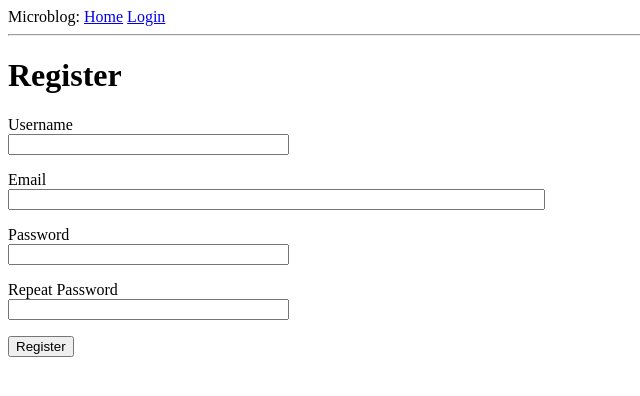
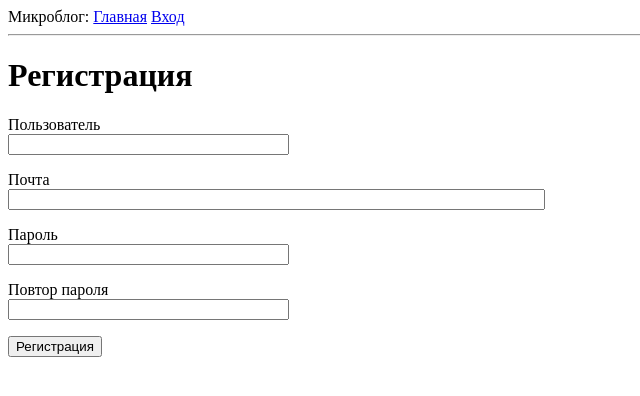
Before and after one commit to 1bal1/microblog, a Flask app: page /register in a window 1280 px wide. Shown: the top 396 px of the page, without its empty margins (0-640 px from the left). Run offline with Flask 3, Linux system fonts and the light colour scheme.

Commit message:
chapter 5

```diff
--- a/app/forms.py
+++ b/app/forms.py
@@ -6,24 +6,24 @@ from app import db
 from app.models import User
 
 class LoginForm(FlaskForm):
-  username = StringField('Пользователь', validators=[DataRequired()])
-  password = PasswordField('Пароль', validators=[DataRequired()])
-  remember_me = BooleanField('Запомнить')
-  submit = SubmitField('Войти')
+    username = StringField('Пользователь', validators=[DataRequired()])
+    password = PasswordField('Пароль', validators=[DataRequired()])
+    remember_me = BooleanField('Запомнить')
+    submit = SubmitField('Войти')
 
 class RegistrationForm(FlaskForm):
-    username = StringField('Username', validators=[DataRequired()])
-    email = StringField('Email', validators=[DataRequired(), Email()])
-    password = PasswordField('Password', validators=[DataRequired()])
-    password2 = PasswordField('Repeat Password', validators=[DataRequired(), EqualTo('password')])
-    submit = SubmitField('Register')
+    username = StringField('Пользователь', validators=[DataRequired(message='Поле обязательно для заполнения')])
+    email = StringField('Почта', validators=[DataRequired(), Email()])
+    password = PasswordField('Пароль', validators=[DataRequired(message='Поле обязательно для заполнения')])
+    password2 = PasswordField('Повтор пароля', validators=[DataRequired(), EqualTo('password')])
+    submit = SubmitField('Регистрация')
 
     def validate_username(self, username):
         user = db.session.scalar(sa.select(User).where(User.username == username.data))
         if user is not None:
-            raise ValidationError('Please use a different username.')
+            raise ValidationError('Имя пользователя уже используется')
 
     def validate_email(self, email):
         user = db.session.scalar(sa.select(User).where(User.email == email.data))
         if user is not None:
-            raise ValidationError('Please use a different email address.')
+            raise ValidationError('Почтовый адрес уже используется')
--- a/app/templates/base.html
+++ b/app/templates/base.html
@@ -1,19 +1,19 @@
 <html>
   <head>
     {% if title %}
-      <title>{{ title }} - microblog</title>
+      <title>{{ title }} -микроблог</title>
     {% else %}
-      <title>microblog</title>
+      <title>микроблог</title>
     {% endif %}
   </head>
   <body>
     <div>
-      Microblog:
-      <a href="{{ url_for('index') }}">Home</a>
+      Микроблог:
+      <a href="{{ url_for('index') }}">Главная</a>
       {% if current_user.is_anonymous %}
-      <a href="{{ url_for('login') }}">Login</a>
+      <a href="{{ url_for('login') }}">Вход</a>
       {% else %}
-      <a href="{{ url_for('logout') }}">Logout</a>
+      <a href="{{ url_for('logout') }}">Выход</a>
       {% endif %}
     </div>
     <hr>
--- a/app/templates/login.html
+++ b/app/templates/login.html
@@ -21,5 +21,5 @@
     <p>{{ form.remember_me() }} {{ form.remember_me.label }}</p>
     <p>{{ form.submit() }}</p>
   </form>
-  <p>New User? <a href="{{ url_for('register') }}">Click to Register!</a></p>
+  <p>Новый пользователь? <a href="{{ url_for('register') }}">Регистрация!</a></p>
 {% endblock %}
--- a/app/templates/register.html
+++ b/app/templates/register.html
@@ -1,7 +1,7 @@
 {% extends "base.html" %}
 
 {% block content %}
-    <h1>Register</h1>
+    <h1>Регистрация</h1>
     <form action="" method="post">
         {{ form.hidden_tag() }}
         <p>
```
